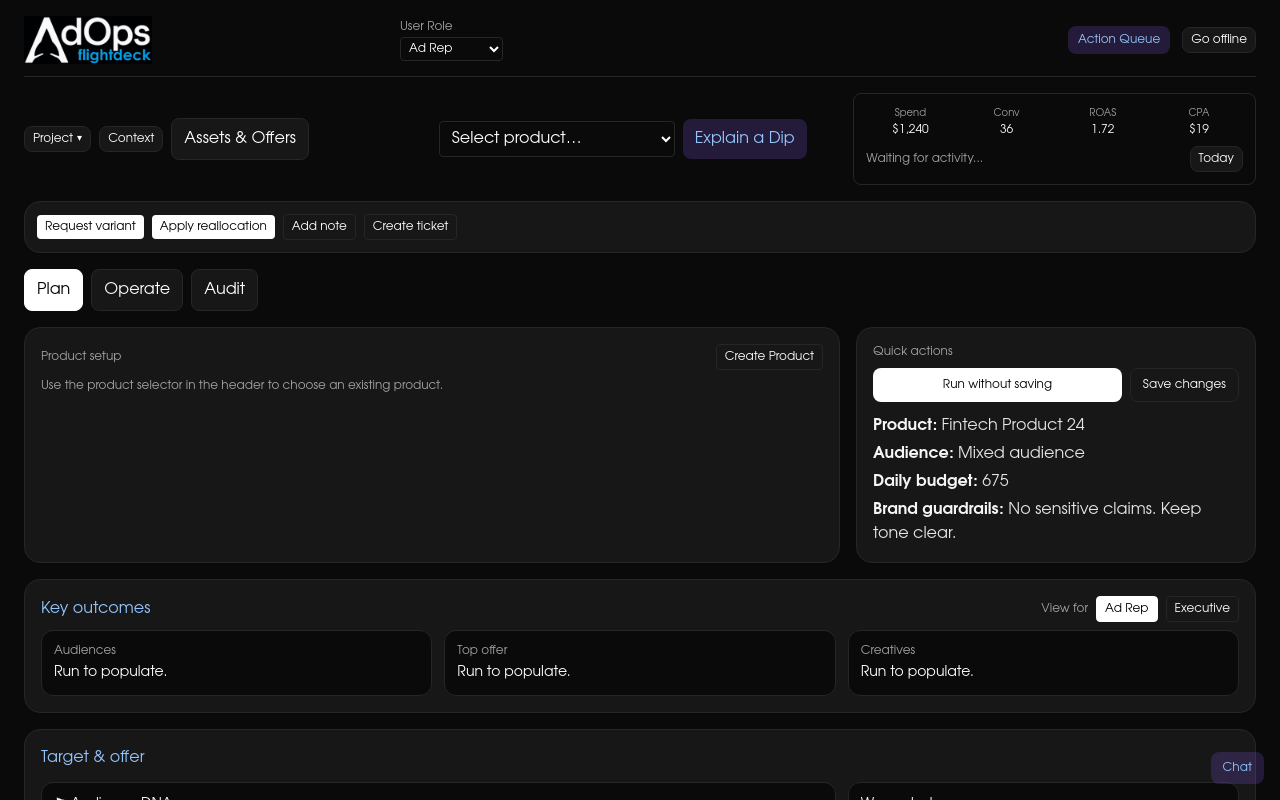
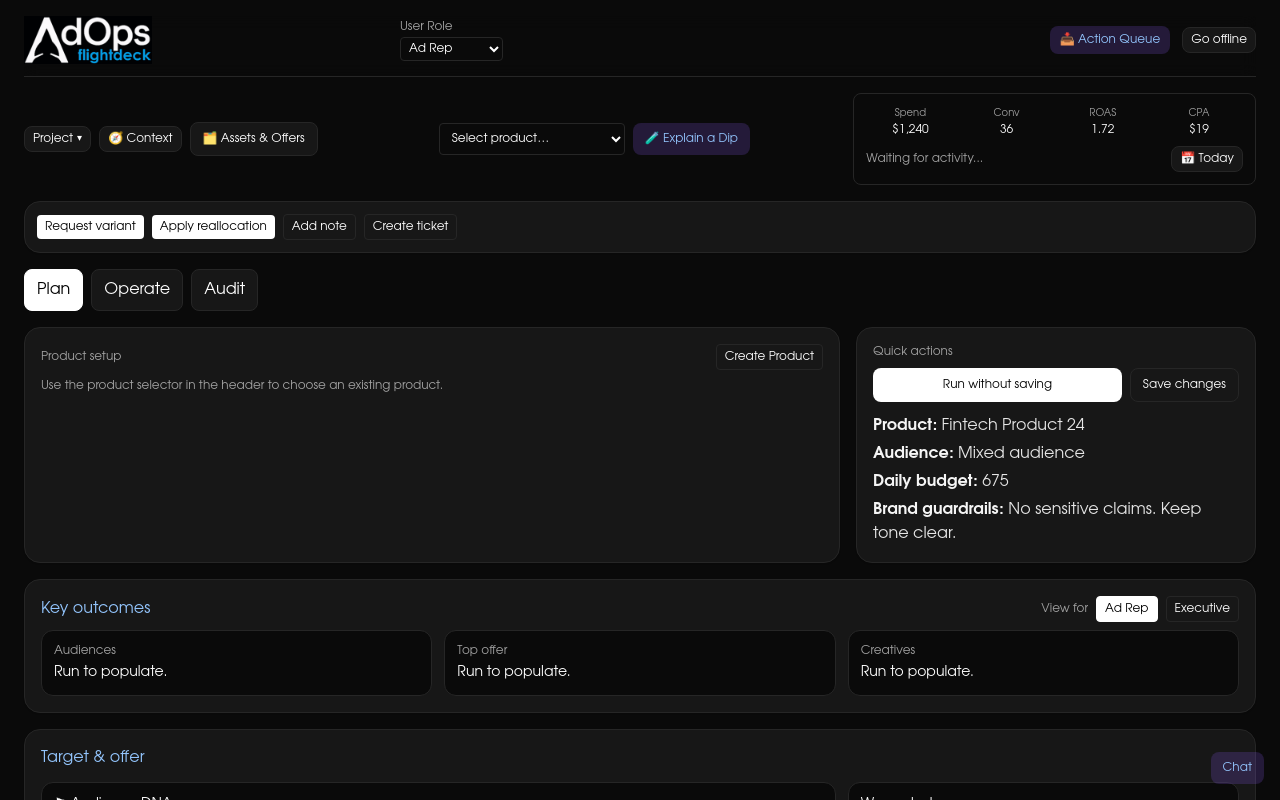
Before and after one commit to aurelius-in/adops-flightdeck-multi-agent, a React (Vite) app in the folder web/: page / in a window 1280 px wide. Shown: the top 800 px of the page. Built offline with nearby package versions, Linux system fonts and the light colour scheme.

Commit message:
UI: sticky header; compact metrics card on XS; icons for Context/Assets/Explain/Today/Action Queue; consistent toolbar sizing

```diff
--- a/web/src/App.tsx
+++ b/web/src/App.tsx
@@ -66,16 +66,17 @@ export default function App() {
     <div className={`min-h-screen bg-neutral-950 text-white role-${role.replace(/\s+/g,'').toLowerCase()}`}>
       <div className="max-w-7xl mx-auto px-6 py-4 space-y-4">
         <RunHeader product={context.product} budget={context.budget} isOffline={offline} runId={runId} lastEvent={lastEvent} perf={perf} onToggleOffline={()=>{ window.location.search = offline?"":"?offline=1"; }} onOpenQueue={()=>setShowQueue(true)} role={role} onRoleChange={(r)=>{ setRole(r); try { localStorage.setItem("af_role", r);} catch {} }} onOpenToday={()=>setShowToday(true)} onOpenContext={()=>setShowContext(true)} onProjectSelect={(p)=>{ setProject(p); setContext({ product: p.product, audience: p.audience, budget: p.dailyBudget }); }} />
+
         <div className="grid grid-cols-1 md:grid-cols-3 gap-3">
           <div className="flex items-center gap-2">
             <ProjectSwitcher onSelect={(p)=>{ setProject(p); setContext({ product: p.product, audience: p.audience, budget: p.dailyBudget }); }} />
-            <button className="px-2 py-1 rounded-lg bg-neutral-900 border border-neutral-800 hover:border-brand-blue text-xs" onClick={()=>setShowContext(true)}>Context</button>
+            <button className="px-2 py-1 rounded-lg bg-neutral-900 border border-neutral-800 hover:border-brand-blue text-xs" onClick={()=>setShowContext(true)}>🧭 Context</button>
             {(["Ad Rep","Creative","Media Buyer","Executive","Compliance"].includes(role)) && (
-              <button title="Browse asset library and offer ideas; push selections into Plan" className="px-3 py-2 rounded-lg bg-neutral-900 border border-neutral-800 hover:border-brand-blue transition" onClick={()=>setShowLib(true)}>Assets & Offers</button>
+              <button title="Browse asset library and offer ideas; push selections into Plan" className="px-3 py-2 rounded-lg bg-neutral-900 border border-neutral-800 hover:border-brand-blue transition text-xs" onClick={()=>setShowLib(true)}>🗂️ Assets & Offers</button>
             )}
           </div>
           <div className="flex items-center gap-2">
-            <select className="bg-neutral-950 border border-neutral-800 p-2 rounded outline-none focus:border-brand-blue" onChange={(e)=>{
+            <select className="bg-neutral-950 border border-neutral-800 p-2 rounded outline-none focus:border-brand-blue text-xs" onChange={(e)=>{
               const p = listProducts().find(x=>x.id===e.target.value);
               if (p){
                 setContext({ product: p.name, audience: p.audience, budget: p.dailyBudget });
@@ -88,11 +89,11 @@ export default function App() {
               {productOptions.map(opt=> <option key={opt.id} value={opt.id}>{opt.name}</option>)}
             </select>
             {(["Ad Rep","Media Buyer","Executive"].includes(role)) && (
-            <button title="Open root-cause explorer to understand performance dips and remedies" className="px-3 py-2 rounded-lg bg-brand-purple/20 text-brand-blue hover:bg-brand-purple/30 transition" onClick={()=>setShowInvestigate(true)}>Explain a Dip</button>
+              <button title="Open root-cause explorer to understand performance dips and remedies" className="px-3 py-2 rounded-lg bg-brand-purple/20 text-brand-blue hover:bg-brand-purple/30 transition text-xs" onClick={()=>setShowInvestigate(true)}>🧪 Explain a Dip</button>
             )}
           </div>
           <div className="border border-neutral-800 rounded-lg p-3 bg-neutral-950">
-            <div className="grid grid-cols-4 gap-2 text-center text-xs">
+            <div className="grid grid-cols-4 gap-2 text-center text-xs md:grid-cols-4 grid-cols-2">
               <div>
                 <div className="text-[10px] text-neutral-400">Spend</div>
                 <div>{formatCurrency(perf?.spend)}</div>
@@ -101,30 +102,32 @@ export default function App() {
                 <div className="text-[10px] text-neutral-400">Conv</div>
                 <div>{String(perf?.conversions)}</div>
               </div>
-              <div>
+              <div className="hidden sm:block">
                 <div className="text-[10px] text-neutral-400">ROAS</div>
                 <div>{String(perf?.roas)}</div>
               </div>
-              <div>
+              <div className="hidden sm:block">
                 <div className="text-[10px] text-neutral-400">CPA</div>
                 <div>{formatCurrency(perf?.cpa)}</div>
               </div>
             </div>
             <div className="flex items-center justify-between mt-2">
               <div className="text-xs text-neutral-400 max-w-[220px] truncate" title={lastEvent || ""}>{lastEvent || "Waiting for activity..."}</div>
-              <button className="px-2 py-1 rounded-lg bg-neutral-900 border border-neutral-800 hover:border-brand-blue text-xs" onClick={()=>setShowToday(true)}>Today</button>
+              <button className="px-2 py-1 rounded-lg bg-neutral-900 border border-neutral-800 hover:border-brand-blue text-xs" onClick={()=>setShowToday(true)}>📅 Today</button>
             </div>
           </div>
         </div>
+
         <RoleToolbar role={role} onQueue={(item)=>{ const it = project? { ...item, projectId: project.id } : item; setQueue(q=>[...q, it]); setLastEvent(`${item.agent} • queued action`); }} />
         <div className="flex items-center justify-between">
-        <nav className="flex gap-2">
+          <nav className="flex gap-2">
             {(allowedTabs(role) as Tab[]).map(t=> (
-            <button title={t==="Plan"?"Define product, audience, budget and generate creatives":t==="Operate"?"Watch pacing, delivery and anomaly handling":"Review attribution, LTV and signed artifacts"} key={t} onClick={()=>setTab(t)} className={`px-3 py-2 rounded-lg border ${tab===t?"bg-white text-black border-white":"bg-neutral-900 border-neutral-800"}`}>{t}</button>
-          ))}
-        </nav>
+              <button title={t==="Plan"?"Define product, audience, budget and generate creatives":t==="Operate"?"Watch pacing, delivery and anomaly handling":"Review attribution, LTV and signed artifacts"} key={t} onClick={()=>setTab(t)} className={`px-3 py-2 rounded-lg border ${tab===t?"bg-white text-black border-white":"bg-neutral-900 border-neutral-800"}`}>{t}</button>
+            ))}
+          </nav>
           <div />
         </div>
+
         {/* Auto-select a valid tab if current tab is not permitted by role */}
         {!(allowedTabs(role) as Tab[]).includes(tab) && setTab((allowedTabs(role) as Tab[])[0])}
         {tab==="Plan" && <Plan role={role} project={project || undefined} onSaveProject={(updates)=>{ if (!project) return; const next = upsertProject({ ...project, product: updates.product, audience: updates.audience, dailyBudget: updates.dailyBudget, brandRules: updates.brandRules, updatedAt: Date.now() }); setProject(next); setContext({ product: next.product, audience: next.audience, budget: next.dailyBudget }); setLastEvent("Project saved"); }} onRun={(id)=>{ setRunId(id); if (project) addRun(project.id, { status: "running" }); setLastEvent("Run started"); }} runId={runId} onQueue={(item)=>{ const it = project? { ...item, projectId: project.id } : item; setQueue(q=>[...q, it]); setLastEvent(`${item.agent} • queued action`); }} />}
@@ -134,6 +137,7 @@ export default function App() {
         {tab==="Studio" && <Studio />}
         {tab==="Govern" && <Govern />}
         {tab==="Dashboard" && <Dashboard />}
+
         {showLib && <Library onClose={()=>setShowLib(false)} runId={runId} onQueue={(item)=>{ const it = project? { ...item, projectId: project.id } : item; setQueue(q=>[...q, it]); setLastEvent(`${item.agent} • added`); }} />}
         {showInvestigate && <Investigate onClose={()=>setShowInvestigate(false)} runId={runId} onPropose={(item)=>{ const it = project? { ...item, projectId: project.id } : item; setQueue(q=>[...q, it]); setLastEvent(`${item.agent} • proposed action`); }} />}
         {showQueue && <ActionQueue items={(queueGlobal||!project)? queue : queue.filter(i=> (i as any).projectId===project?.id)} onApprove={(id)=>setQueue(q=>q.filter(x=>x.id!==id))} onReject={(id)=>setQueue(q=>q.filter(x=>x.id!==id))} onClose={()=>setShowQueue(false)} />}
--- a/web/src/components/RunHeader.tsx
+++ b/web/src/components/RunHeader.tsx
@@ -39,7 +39,7 @@ export default function RunHeader({
   onProjectSelect?: (p: Project)=>void;
 }) {
   return (
-    <div className="flex items-center justify-between border-b border-neutral-800 pb-3">
+    <div className="sticky top-0 z-20 bg-neutral-950/80 backdrop-blur supports-[backdrop-filter]:bg-neutral-950/60 flex items-center justify-between border-b border-neutral-800 pb-3">
       <div className="flex items-center gap-3">
         <img src="/logo-af.gif" alt="AdOps Flightdeck" className="h-12 w-auto" />
         <div className="w-56" />
@@ -55,7 +55,7 @@ export default function RunHeader({
         </div>
       </div>
       <div className="flex items-center gap-3">
-        <button className="px-2.5 py-1.5 rounded-lg bg-brand-purple/20 text-brand-blue hover:bg-brand-purple/30 transition text-xs" onClick={onOpenQueue}>Action Queue</button>
+        <button className="px-2.5 py-1.5 rounded-lg bg-brand-purple/20 text-brand-blue hover:bg-brand-purple/30 transition text-xs" onClick={onOpenQueue}>📥 Action Queue</button>
         {isOffline && <span className="text-xs text-brand-blue/80 border border-brand-blue/40 rounded px-2 py-0.5">offline</span>}
         <button className="px-2 py-1 rounded-lg bg-neutral-900 border border-neutral-800 hover:border-brand-blue text-xs" onClick={onToggleOffline}>{isOffline?"Go live":"Go offline"}</button>
       </div>
```
